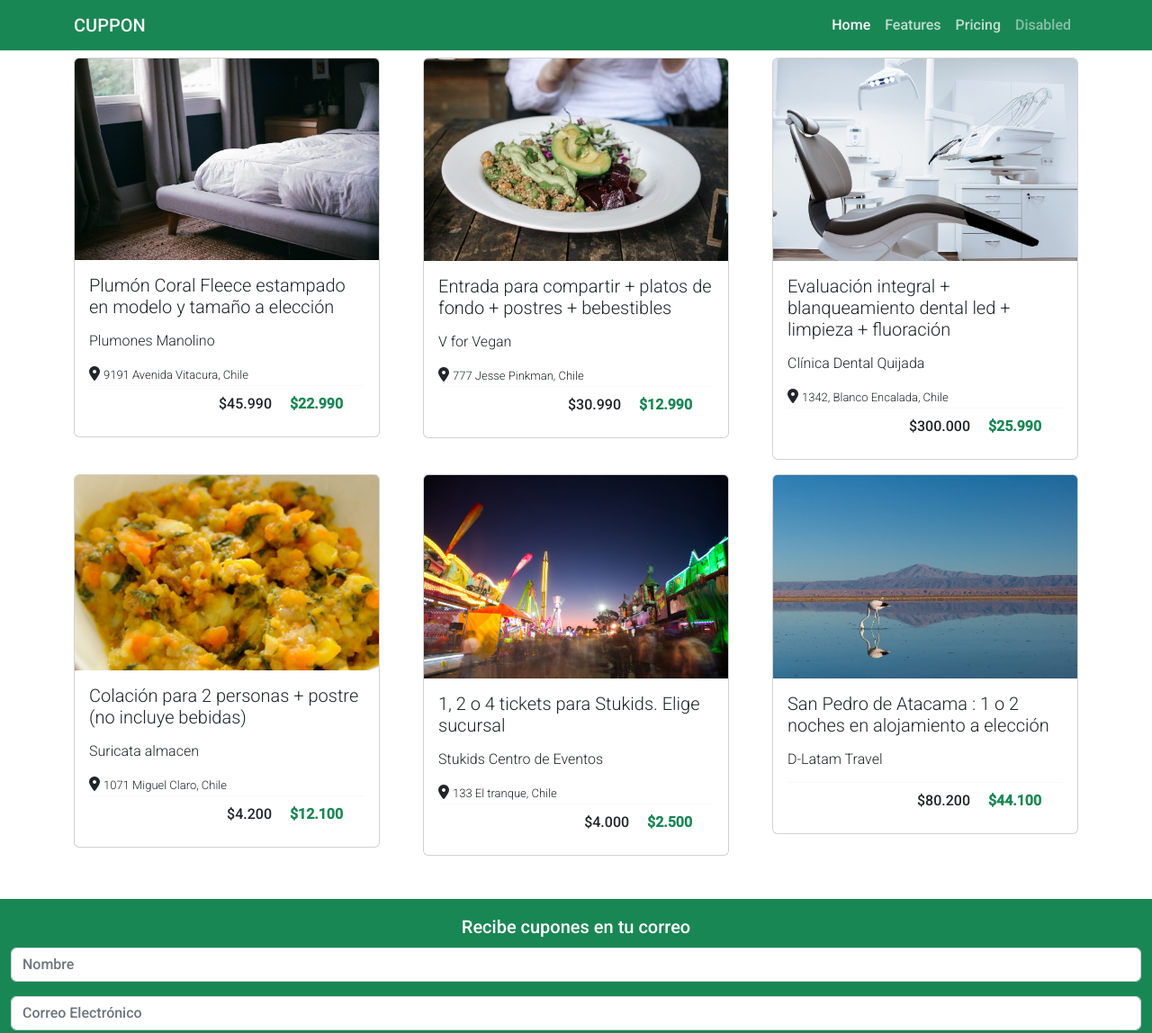
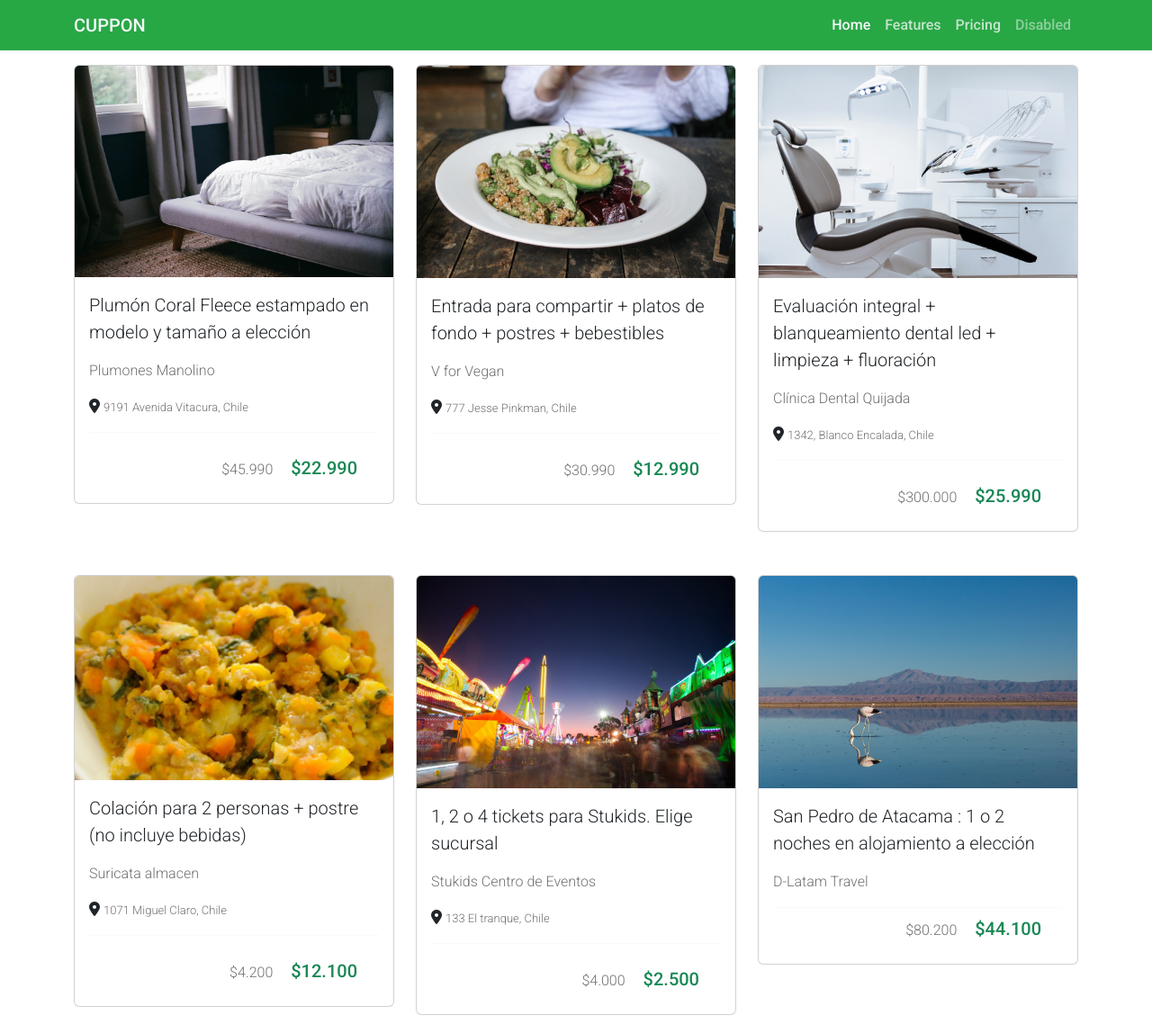
Before and after one commit to BrayanGit/desafio4.fork, a plain HTML site: page index.html in a window 1280 px wide. Shown: the top 1148 px of the page at 90% size. Drawn offline with nearby package versions, Linux system fonts and the light colour scheme.

Commit message:
Se ajustan los colores de los textos

```diff
--- a/assets/css/style.css
+++ b/assets/css/style.css
@@ -5,33 +5,46 @@ body {
   /* color: black; */
 }
 
-/* .fondo_verde {
+.fondo_verde {
   background-color: #28a745;
-} */
+}
 
 /* .color-precio-verde {
   color: #28A745;
 } */
 
 .advice-title {
-  font-size: 20px;
-  font-weight: 300;
-  line-height: 24px;
+  font-weight: 300; /*light*/
+  /* line-height: 24px; */
 }
 
-.advice-marca {
-  font-size: 16px;
+.color-gris707070 {
+color: #707070;
+}
+
+.weight-light {
   font-weight: 300;
-  line-height: 19px;
+}
+
+.advice-brand {
+  /* font-size: 16px; */
+  font-weight: 300; /*light*/
+  color: #707070;
+  /* line-height: 19px; */
 }
 
 .advice-address {
   font-size: 13px;
-  font-weight: 300;
-  line-height: 15px;
+  font-weight: 300; /*light*/
+  color: #707070;
+  /* line-height: 15px; */
 }
 
 .advice-pricing {
+}
+
+.low-prices {
+  font-weight: 500; /*light*/
 }
 
 .feature i {
--- a/index.html
+++ b/index.html
@@ -31,9 +31,9 @@
   <body>
     <!-- Inicio navbar -->
     <header>
-      <nav class="navbar navbar-expand-lg navbar-light bg-success">
+      <nav class="navbar navbar-expand-lg navbar-light fondo_verde ">
         <div class="container">
-          <a class="navbar-brand text-light" href="#">CUPPON</a>
+          <a class="navbar-brand text-light " href="#">CUPPON</a>
           <button
             class="navbar-toggler"
             type="button"
@@ -45,7 +45,7 @@
           >
             <span class="navbar-toggler-icon"></span>
           </button>
-          <div class="collapse navbar-collapse justify-content-end  id="navbarNav">
+          <div class="collapse navbar-collapse justify-content-end"  id="navbarNav">
             <ul class="navbar-nav ">
               <li class="nav-item">
                 <a class="nav-link active text-light" aria-current="page" href="#">Home</a>
@@ -67,10 +67,10 @@
     <!-- Fin navbar -->
 
     <!-- Inicio Galeria de fotos -->
-    <div class="container mt-2">
-      <div class="row gx-5 gy-3">
-          <!-- Inicio Card1 -->
-          <div class="col-12 col-sm-6 col-md-4">
+    <div class="container mt-3">
+      <div class="row gy-5">
+        <!-- Inicio Card1 -->
+        <div class="col-sm-12 col-md-6 col-lg-4">
           <div class="card">
             <img
               src="./assets/img/cupon-1.jpg"
@@ -78,24 +78,24 @@
               alt="Cupon1"
             />
             <div class="card-body">
-              <p class="card-text advice-title">
+              <p class="card-text advice-title fs-5">
                 Plumón Coral Fleece estampado en modelo y tamaño a elección
               </p>
-              <p class="advice-marca">Plumones Manolino</p>
-              <div>
+              <p class="advice-brand">Plumones Manolino</p>
+              <div class="mb-3">
                 <i class="fa-solid fa-location-dot"></i>
                 <p class="card-text advice-address d-inline">9191 Avenida Vitacura, Chile</p>
               </div>
-              <div class="card-footer bg-transparent border-light text-end ">
-                <div class="d-inline p-2 col-12 col-sm-6 col-md-4 ">$45.990</div>
-                <div class="d-inline p-2 text-success col-12 col-sm-6 col-md-4 fw-bold">$22.990</div>
+              <div class="card-footer bg-transparent border-light text-end pt-4">
+                <div class="d-inline p-2 color-gris707070 weight-light">$45.990</div>
+                <div class="d-inline p-2 text-success  low-prices fs-5">$22.990</div>
             </div>
             </div>
           </div>
         </div>
         <!-- Fin Card1 -->
         <!-- Card2 -->
-        <div class="col-12 col-sm-6 col-md-4">
+        <div class="col-sm-12 col-md-6 col-lg-4">
           <div class="card">
             <img
               src="./assets/img/cupon-2.jpg"
@@ -103,25 +103,24 @@
               alt="Cupon2"
             />
             <div class="card-body">
-              <p class="card-text advice-title">
+              <p class="card-text advice-title fs-5">
                 Entrada para compartir + platos de fondo + postres + bebestibles
               </p>
-              <p class="advice-marca">V for Vegan</p>
-              <div>
+              <p class="advice-brand fs-6">V for Vegan</p>
+              <div class="mb-3">
                 <i class="fa-solid fa-location-dot"></i>
                 <p class="card-text advice-address d-inline">777 Jesse Pinkman, Chile</p>
               </div>
-
-              <div class="card-footer bg-transparent border-light text-end ">
-                  <div class="d-inline p-2  ">$30.990</div>
-                  <div class="d-inline p-2 text-success fw-bold">$12.990</div>
+              <div class="card-footer bg-transparent border-light text-end pt-4">
+                  <div class="d-inline p-2 color-gris707070 weight-light ">$30.990</div>
+                  <div class="d-inline p-2 text-success low-prices fs-5">$12.990</div>
               </div>
             </div>
           </div>
         </div>
         <!-- Fin Card2 -->
         <!-- Inicio Card3 -->
-        <div class="col-12 col-sm-6 col-md-4">
+        <div class="col-sm-12 col-md-6 col-lg-4">
           <div class="card">
             <img
               src="./assets/img/cupon-3.jpg"
@@ -129,24 +128,24 @@
               alt="Cupon3"
             />
             <div class="card-body">
-              <p class="card-text advice-title">
+              <p class="card-text advice-title fs-5">
                 Evaluación integral + blanqueamiento dental led + limpieza + fluoración
               </p>
-              <p class="advice-marca">Clínica Dental Quijada</p>
-              <div>
+              <p class="advice-brand fs-6">Clínica Dental Quijada</p>
+              <div class="mb-3">
                 <i class="fa-solid fa-location-dot"></i>
               <p class="card-text advice-address d-inline">1342, Blanco Encalada, Chile</p>
               </div>
-              <div class="card-footer bg-transparent border-light text-end ">
-                <div class="d-inline p-2  ">$300.000</div>
-                <div class="d-inline p-2 text-success fw-bold">$25.990</div>
+              <div class="card-footer bg-transparent border-light text-end pt-4">
+                <div class="d-inline p-2 color-gris707070 weight-light ">$300.000</div>
+                <div class="d-inline p-2 text-success low-prices fs-5">$25.990</div>
             </div>
             </div>
           </div>
         </div>
         <!-- Fin Card3 -->
         <!-- Inicio Card4 -->
-        <div class="col-12 col-sm-6 col-md-4">
+        <div class="col-sm-12 col-md-6 col-lg-4">
           <div class="card">
             <img
               src="./assets/img/cupon-4.jpg"
@@ -154,24 +153,24 @@
               alt="Cupon4"
             />
             <div class="card-body">
-              <p class="card-text advice-title">
+              <p class="card-text advice-title fs-5">
                 Colación para 2 personas + postre (no incluye bebidas)
               </p>
-              <p class="advice-marca">Suricata almacen</p>
-              <div>
+              <p class="advice-brand fs-6">Suricata almacen</p>
+              <div class="mb-3">
                 <i class="fa-solid fa-location-dot"></i>
                 <p class="advice-address d-inline">1071 Miguel Claro, Chile</p>
               </div>
-              <div class="card-footer bg-transparent border-light text-end ">
-                <div class="d-inline p-2  ">$4.200</div>
-                <div class="d-inline p-2 text-success fw-bold">$12.100</div>
+              <div class="card-footer bg-transparent border-light text-end pt-4 ">
+                <div class="d-inline p-2 color-gris707070 weight-light">$4.200</div>
+                <div class="d-inline p-2 text-success low-prices fs-5">$12.100</div>
             </div>
             </div>
           </div>
         </div>
         <!-- Fin Card4 -->
         <!-- Inicio Card5 -->
-        <div class="col-12 col-sm-6 col-md-4">
+        <div class="col-sm-12 col-md-6 col-lg-4">
           <div class="card">
             <img
               src="./assets/img/cupon-5.jpg"
@@ -179,24 +178,24 @@
               alt="Cupon5"
             />
             <div class="card-body">
-              <p class="card-text advice-title">
+              <p class="card-text advice-title fs-5">
                 1, 2 o 4 tickets para Stukids. Elige sucursal
               </p>
-              <p class="advice-marca">Stukids Centro de Eventos</p>
-              <div>
+              <p class="advice-brand fs-6">Stukids Centro de Eventos</p>
+              <div class="mb-3">
                 <i class="fa-solid fa-location-dot"></i>
               <p class="advice-address d-inline">133 El tranque, Chile</p>
               </div>
-              <div class="card-footer bg-transparent border-light text-end ">
-                <div class="d-inline p-2  ">$4.000</div>
-                <div class="d-inline p-2 text-success fw-bold">$2.500</div>
+              <div class="card-footer bg-transparent border-light text-end pt-4 ">
+                <div class="d-inline p-2 color-gris707070 weight-light ">$4.000</div>
+                <div class="d-inline p-2 text-success low-prices fs-5">$2.500</div>
             </div>
             </div>
           </div>
         </div>
         <!-- Fin Card5 -->
         <!-- Inicio Card6 -->
-        <div class="col-12 col-sm-6 col-md-4">
+        <div class="col-sm-12 col-md-6 col-lg-4">
           <div class="card">
             <img
               src="./assets/img/cupon-6.jpg"
@@ -204,14 +203,14 @@
               alt="Cupon6"
             />
             <div class="card-body">
-              <p class="card-text advice-title">
+              <p class="advice-title  fs-5">
                 San Pedro de Atacama : 1 o 2 noches en alojamiento a elección
               </p>
-              <p class="advice-marca">D-Latam Travel</p>
+              <p class="advice-brand">D-Latam Travel</p>
 
               <div class="card-footer bg-transparent border-light text-end ">
-                <div class="d-inline p-2  ">$80.200</div>
-                <div class="d-inline p-2 text-success fw-bold">$44.100</div>
+                <div class="d-inline p-2 color-gris707070 weight-light ">$80.200</div>
+                <div class="d-inline p-2 text-success low-prices fs-5">$44.100</div>
             </div>
             </div>
           </div>
@@ -222,10 +221,9 @@
     <!-- Fin Galeria de fotos de fotos -->
 
     <!-- Formulario final -->
-    <div class="container-fluid bg-success text-white my-5 py-3">
-      <!-- <h2 class="text-center">Recibe cupones en tu correo</h2> -->
+    <div class="container-fuild fondo_verde text-white py-4 my-5">
       <form>
-        <div class="mb-3 text-center fs-5">
+        <div class="mb-3 text-center fs-5 px-5">
           <label for="exampleInputEmail1" class="form-label"
             >Recibe cupones en tu correo</label
           >
@@ -236,12 +234,8 @@
             id="exampleInputEmail1"
             aria-describedby="emailHelp"
           />
-          <!-- <div id="emailHelp" class="form-text">
-            We'll never share your email with anyone else.
-          </div> -->
         </div>
-        <div class="mb-3">
-          <!-- <label for="exampleInputPassword1" class="form-label">Password</label> -->
+        <div class="mb-3 px-5">
           <input
             placeholder="Correo Electrónico"
             type="password"
@@ -249,12 +243,6 @@
             id="exampleInputPassword1"
           />
         </div>
-        <!-- <div class="mb-3 form-check">
-          <input type="checkbox" class="form-check-input" id="exampleCheck1" />
-          <label class="form-check-label" for="exampleCheck1"
-            >Check me out</label
-          >
-        </div> -->
         <div class="d-grid gap-2 col-1 mx-auto">
           <button type="submit" class="btn btn-light">Enviar</button>
         </div>
@@ -266,12 +254,14 @@
     <footer>
       <div class="container text-center pb-3">
         <h2 class="fw-bold">CUPPON</h2>
-        <p class="text-secondary">
+        <p class="color-gris707070 weight-light">
           ©2018 Cuppon Latam. Todos los derechos reservados.
         </p>
       </div>
     </footer>
     <!-- Fin footer -->
+
+
 
     <!-- Interacciones, componentes y experiencias de usuario -->
     <script
```
